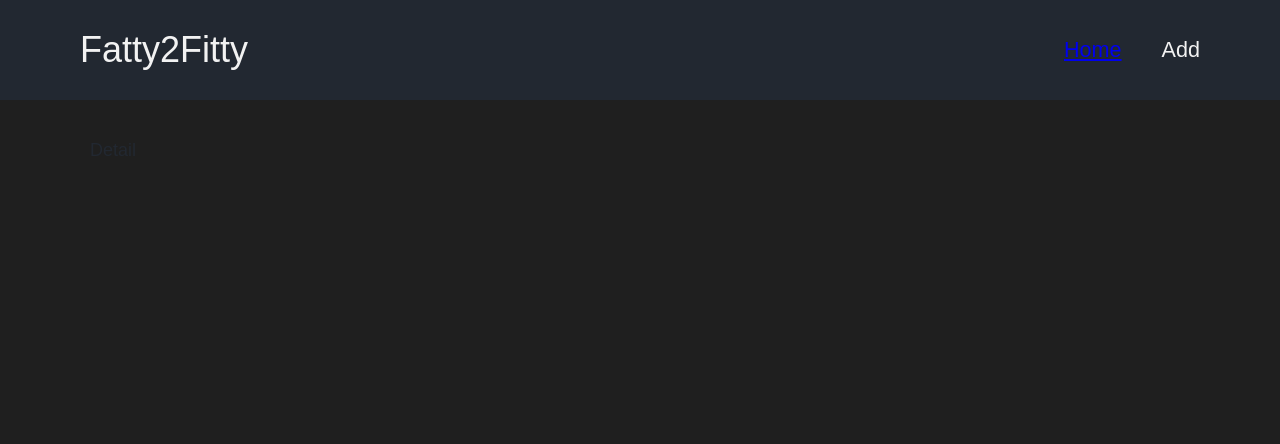
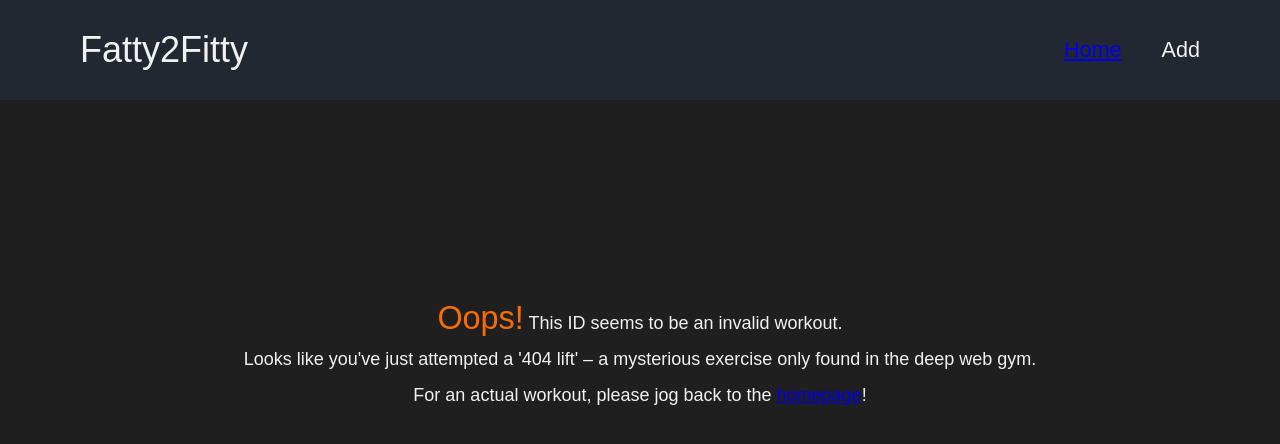
Before and after one commit to neuefische/cgn-java-23-3-teamprojekt-team-2, a React (Vite) app in the folder frontend/: page /workout/1 in a window 1280 px wide. Shown: the top 444 px of the page. Built offline with nearby package versions, Linux system fonts and the light colour scheme; no server answers.

Commit message:
Create DetailsPage, edit Routes in App.tsx, add styling to DetailsPage

```diff
--- a/frontend/src/App.tsx
+++ b/frontend/src/App.tsx
@@ -4,6 +4,7 @@ import axios from "axios";
 import {Route, Routes} from "react-router-dom";
 import Home from "./pages/Home.tsx";
 import {Workout} from "./interfaces/types.ts";
+import DetailsPage from "./pages/DetailsPage.tsx";
 
 function App() {
 
@@ -25,7 +26,7 @@ function App() {
         <div className={"container"}>
             <Routes>
                 <Route path={"/"} element={<Home workouts={workouts} setWorkouts={setWorkouts}/>} />
-                <Route path={"/workout/:id"} element={<p>Detail</p>} />
+                <Route path={"/workout/:id"} element={<DetailsPage workouts={workouts}/>} />
             </Routes>
         </div>
     </>
--- a/frontend/src/interfaces/types.ts
+++ b/frontend/src/interfaces/types.ts
@@ -11,6 +11,10 @@ export type TypeHome = {
     setWorkouts: ((value: Workout[]) => void)
 }
 
+export type TypeDetailsPage = {
+    workouts: Workout[]
+}
+
 export type TypeWorkoutCard = {
     workout: Workout
 }
--- /dev/null
+++ b/frontend/src/pages/DetailsPage.css
@@ -0,0 +1,53 @@
+/* generell styles */
+.details-page,
+.error-page{
+    color: var(--color-4);
+}
+
+.details-page {
+    width: 500px;
+    margin: 0 auto;
+    border: 1px solid;
+    padding: 20px 30px;
+}
+
+.error-page {
+    margin-top: 20vh;
+    text-align: center;
+    line-height: 2rem;
+}
+
+/* details page styles */
+.details-page-header {
+    display: flex;
+    justify-content: space-between;
+    border-bottom: 1px solid;
+    padding-bottom: 10px;
+}
+
+.details-page-header h2{
+    font-size: 1.8rem;
+    color: var(--color-3);
+}
+
+.details-page-header p{
+    font-size: .8rem;
+    opacity: .8;
+}
+
+.details-page-main  p {
+    margin-bottom: 30px;
+}
+
+.details-page-description {
+    margin-top: 5px;
+    font-size: .75rem;
+    letter-spacing: 1px;
+    opacity: .4;
+}
+
+/* error page styles */
+.error-page span {
+    font-size: 1.8rem;
+    color: var(--color-3);
+}
--- /dev/null
+++ b/frontend/src/pages/DetailsPage.tsx
@@ -0,0 +1,35 @@
+import "./DetailsPage.css";
+import {Link, useParams} from "react-router-dom";
+import {TypeDetailsPage, Workout} from "../interfaces/types.ts";
+
+function DetailsPage(props:TypeDetailsPage) {
+    const {id} = useParams();
+    const workout:Workout = props.workouts.filter((workout:Workout):boolean => workout.id === id)[0];
+
+    if(!workout) {
+        return (
+            <section className={"error-page"}>
+                <p><span>Oops!</span> This ID seems to be an invalid workout. <br/>
+                    Looks like you've just attempted a '404 lift' – a
+                    mysterious exercise only found in the deep web gym. <br />
+                    For an actual workout, please jog back to the <Link to={"/"} >homepage</Link>!
+                </p>
+            </section>
+        );
+    }
+
+    return (
+        <section className={"details-page"}>
+            <div className={"details-page-header"}>
+                <h2>{workout.workoutName}</h2>
+                <p>{workout.day}</p>
+            </div>
+            <div className={"details-page-main"} >
+                <p className={"details-page-description"}>{workout.description}</p>
+                <p>{workout.plan}</p>
+            </div>
+        </section>
+    );
+}
+
+export default DetailsPage;
--- a/frontend/src/pages/Home.tsx
+++ b/frontend/src/pages/Home.tsx
@@ -5,7 +5,7 @@ function Home (props: TypeHome){
 
     return (
         <main>
-            {props.workouts.map(workout => <WorkoutCard  workout={workout} /> )}
+            {props.workouts.map(workout => <WorkoutCard key={workout.id} workout={workout} /> )}
         </main>
     );
 }
```
